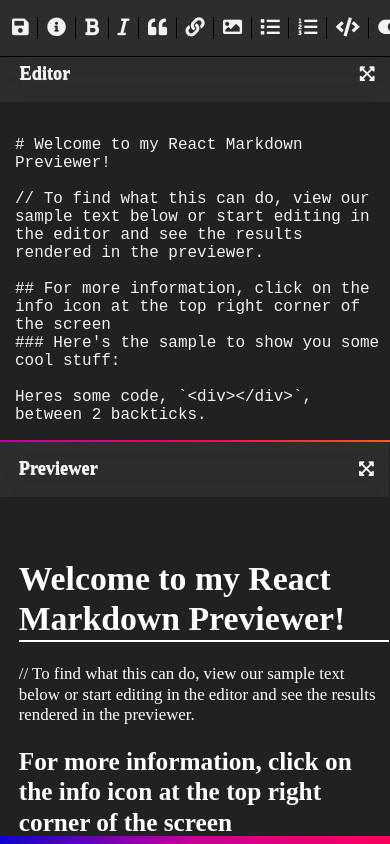
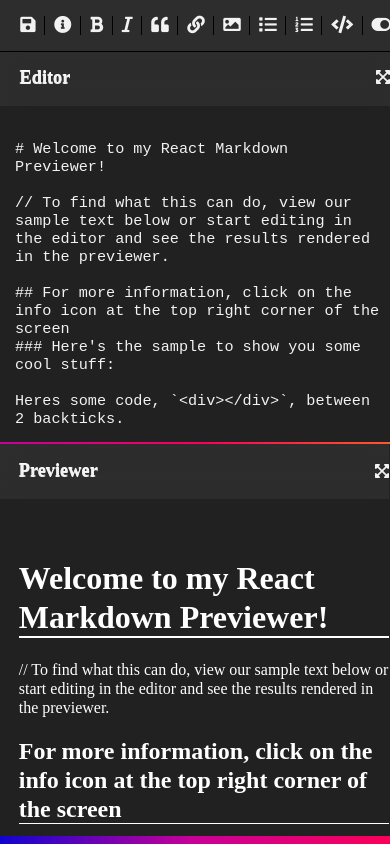
Before and after one commit to 1XWebbyX1/markdown-previewer-pwa, a React (Create React App) app: page / in a window 390 px wide. Built offline with nearby package versions, Linux system fonts and the light colour scheme; a web font is replaced by a local one.

Commit message:
remove unused css

```diff
--- a/src/App.js
+++ b/src/App.js
@@ -1,11 +1,6 @@
 import React, { Component } from 'react';
-import asyncComponent from './components/asyncComponent/async'
 import './App.scss';
-
-const Wrapper = asyncComponent(() =>
-        import('./components/Wrapper').then(module => module.default)
-);
-
+import Wrapper from './components/Wrapper'
 
 class App extends Component {
   render() {
--- a/src/components/Background.js
+++ b/src/components/Background.js
@@ -1,43 +1,29 @@
 import React from 'react'
 import $ from 'jquery'
-import asyncComponent from './asyncComponent/async'
 import SessionStorageManager from './sessionStorageManager'
+import Editor from './Editor'
+import Preview from './Previewer'
+import Taskbar from './Taskbar'
 
 const SSM = new SessionStorageManager();
 
-//async imports -____________________________________________________________
-const Editor = asyncComponent(() =>
-        import('./Editor').then(module => module.default)
-        );
-
-const Preview = asyncComponent(() =>
-       import('./Previewer').then(module => module.default)
-       );
-
-const Taskbar = asyncComponent(() =>
-      import('./Taskbar').then(module => module.default)
-      );
 
 var placeholder;
+var info;
+
  import('../data/strings')
   .then((module) => {
     placeholder = module.placeholder;
-                });
-var info;
-  import('../data/strings')
-     .then((module) => {
     info = module.info;
   });
 
+
 var darkScheme;
+var lightScheme;
+
   import('../data/themes')
   .then((module) => {
       darkScheme = module.darkScheme;
-      });
-
-  var lightScheme;
-    import('../data/themes')
-       .then((module) => {
       lightScheme = module.lightScheme;
   });
 
--- a/src/components/Editor.js
+++ b/src/components/Editor.js
@@ -1,10 +1,6 @@
 import React from 'react'
-import asyncComponent from './asyncComponent/async'
+import Toolbar from './Toolbar'
 
-
-const Toolbar = asyncComponent(() =>
-        import('./Toolbar').then(module => module.default)
-);
 
 
 class Editor extends React.Component {
--- a/src/components/Previewer.js
+++ b/src/components/Previewer.js
@@ -1,11 +1,8 @@
 import React from 'react'
 import marked from "marked";
-import asyncComponent from './asyncComponent/async'
+import Toolbar from './Toolbar'
 
 
-const Toolbar = asyncComponent(() =>
-        import('./Toolbar').then(module => module.default)
-);
 
 marked.setOptions({
   breaks: true,
--- a/src/components/Toolbar.js
+++ b/src/components/Toolbar.js
@@ -1,6 +1,8 @@
 import React from 'react'
 import $ from 'jquery'
-import '@fortawesome/fontawesome-free/css/all.css'
+import { FontAwesomeIcon } from '@fortawesome/react-fontawesome'
+import { faExpandArrowsAlt} from '@fortawesome/free-solid-svg-icons'
+//import '@fortawesome/fontawesome-free/css/all.css'
 
 class Toolbar extends React.Component {
 
@@ -8,7 +10,7 @@ class Toolbar extends React.Component {
     return (
        <div class="toolbar">
           <h3>{this.props.text}</h3>
-          <i className='arrows fa fa-expand-arrows-alt' onClick={this.props.onClick}></i>
+          <div onClick={this.props.onClick}><FontAwesomeIcon className='arrows' icon={faExpandArrowsAlt} /></div>
        </div>
     );
   }
--- a/src/components/asyncComponent/async.js
+++ /dev/null
@@ -1,25 +0,0 @@
-import React, { Component } from "react";
-
-export default function asyncComponent(getComponent) {
-    class AsyncComponent extends Component {
-        static Component = null;
-        state = { Component: AsyncComponent.Component };
-
-        componentWillMount() {
-            if (!this.state.Component) {
-                getComponent().then(Component => {
-                    AsyncComponent.Component = Component
-                    this.setState({ Component })
-                })
-            }
-        }
-        render() {
-            const { Component } = this.state
-            if (Component) {
-                return <Component {...this.props} />
-            }
-            return null
-        }
-    }
-    return AsyncComponent;
-}
--- a/src/index.css
+++ /dev/null
@@ -1,14 +0,0 @@
-body {
-  margin: 0;
-  padding: 0;
-  font-family: -apple-system, BlinkMacSystemFont, "Segoe UI", "Roboto", "Oxygen",
-    "Ubuntu", "Cantarell", "Fira Sans", "Droid Sans", "Helvetica Neue",
-    sans-serif;
-  -webkit-font-smoothing: antialiased;
-  -moz-osx-font-smoothing: grayscale;
-}
-
-code {
-  font-family: source-code-pro, Menlo, Monaco, Consolas, "Courier New",
-    monospace;
-}
--- a/src/index.js
+++ b/src/index.js
@@ -1,13 +1,12 @@
 import React from 'react';
 import ReactDOM from 'react-dom';
-import './index.css';
 import App from './App';
 import 'babel-polyfill';
-import * as serviceWorker from './serviceWorker';
+//import * as serviceWorker from './serviceWorker';
 
 ReactDOM.render(<App />, document.getElementById('root'));
 
 // If you want your app to work offline and load faster, you can change
 // unregister() to register() below. Note this comes with some pitfalls.
 // Learn more about service workers: http://bit.ly/CRA-PWA
-serviceWorker.unregister();
+//serviceWorker.unregister();
--- a/src/redux/store.js
+++ b/src/redux/store.js
@@ -1,6 +1,12 @@
 import {createStore} from 'redux'
 import {placeholder} from '../data/strings'
 
+/*var placeholder;
+
+ import('../data/strings')
+  .then((module) => {
+    placeholder = module.placeholder;
+  });*/
 
 const ADDTEXT = 'ADDTEXT';
 
--- a/src/sass/02-components/Taskbar.scss
+++ b/src/sass/02-components/Taskbar.scss
@@ -14,13 +14,12 @@
     text-decoration: none;
 
   li {
-    //height: 100%;
     border-right: 0.5px solid black;
     padding-right: 2.5%;
     margin-right: 2.5%;
   i {
     z-index: 99;
-    font-size: calc(0.9em + 1vw);
+    font-size: calc(0.9em + 0.8vw);
     cursor: pointer;
     &:hover {
       transform: scale(1.2);
--- a/src/sass/04-tools/_media-queries.scss
+++ b/src/sass/04-tools/_media-queries.scss
@@ -1,9 +1,6 @@
 @media only screen and (max-width: 580px) {
   //for mobile phones or small tablets
 
-  body {
-    font-size: 2vmax;
-  }
   body .back {
     width: 100vw;
     height: 100vh;
@@ -16,7 +13,7 @@
   }
 
   .editor {
-    margin-top: 12%;
+    margin-top: 13%;
     overflow-x: hidden;
     width: 100%!important;
     height: 50%;
```
Also changed, not shown: 1 other file (tests, documents, lock files or other folders). Lines whose indentation alone changed are shown as unchanged.
